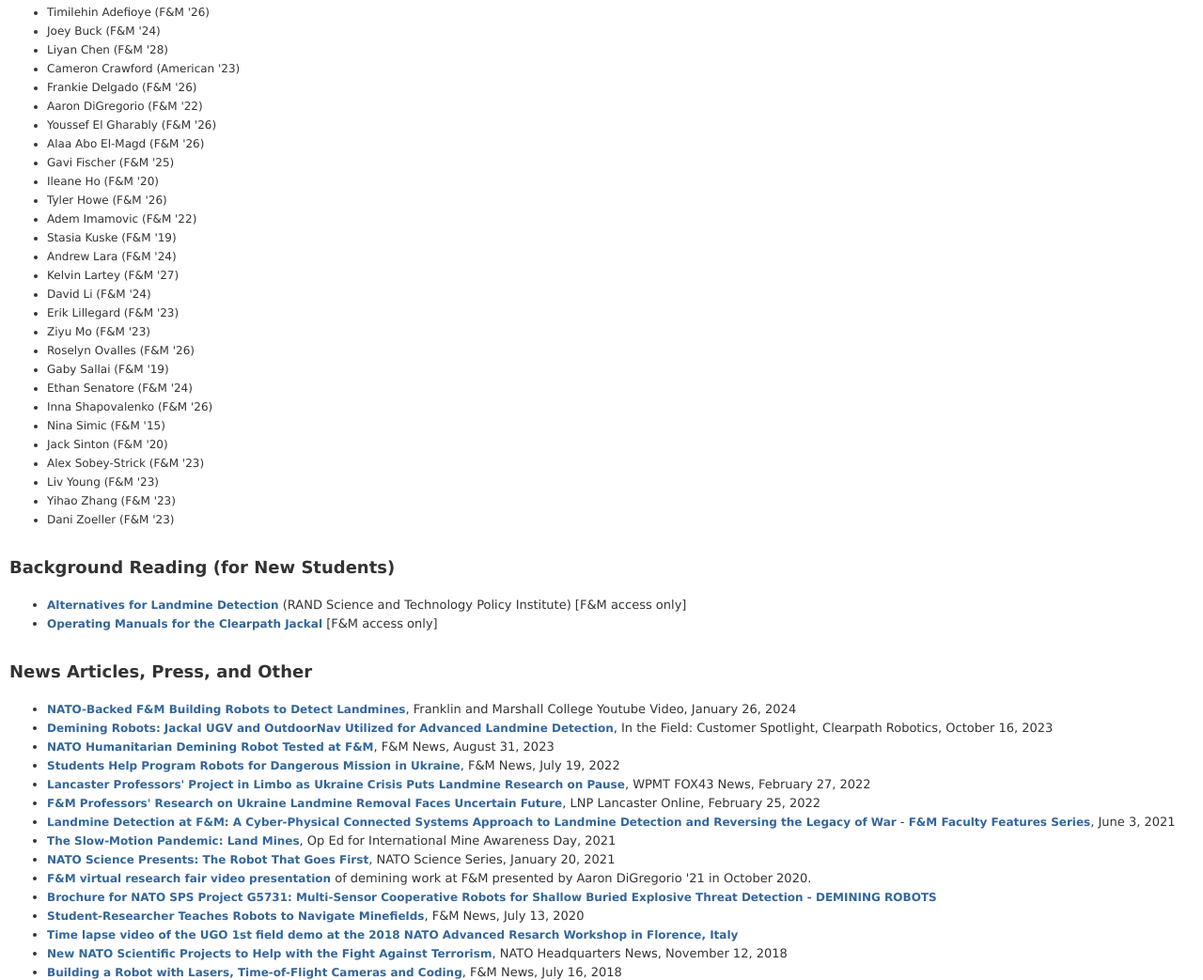
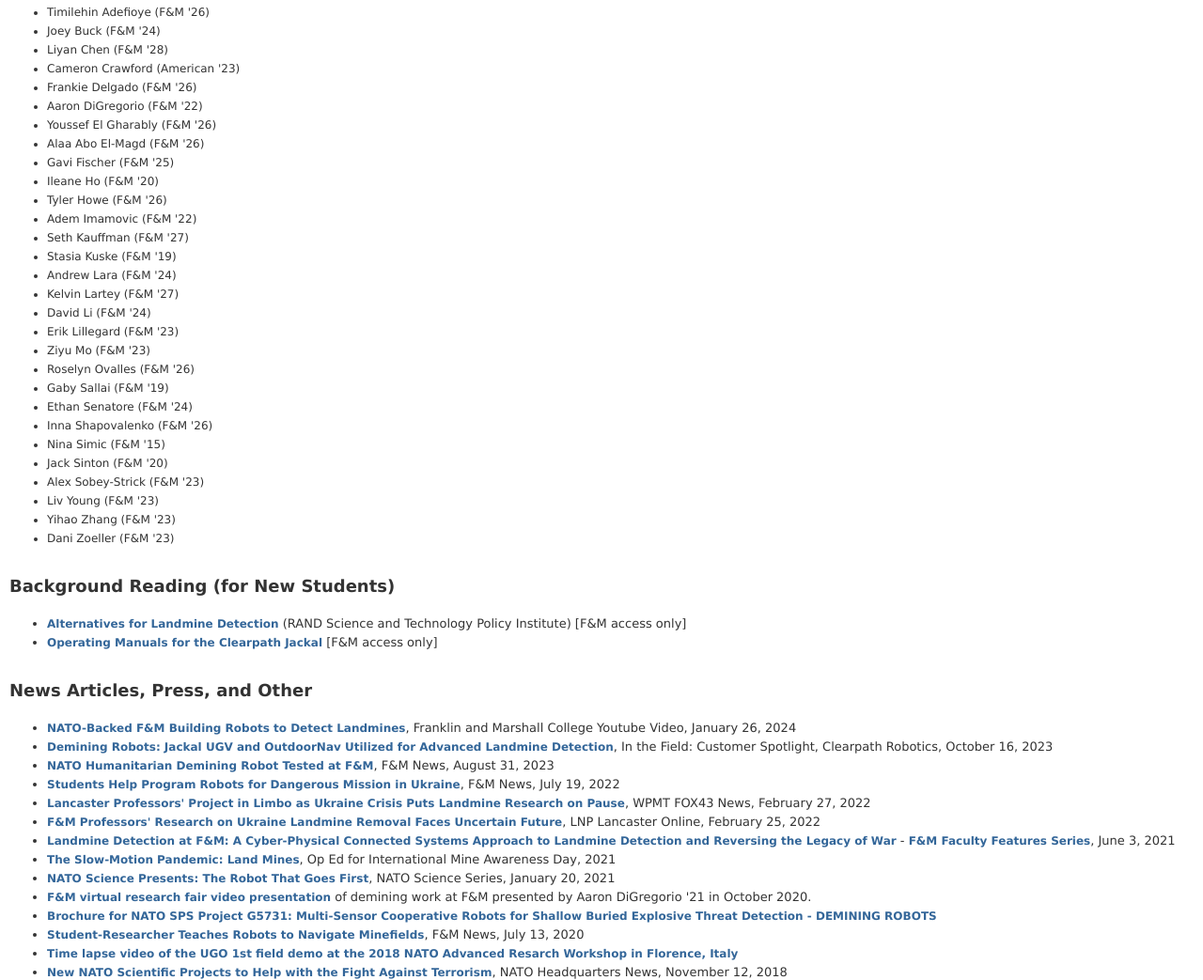
Before and after one commit to froneycrawford/landmine, a plain HTML site: page index.html in a window 1280 px wide. Shown: the part 2111-3154 px from the top of the page at 94% size. Drawn offline with Linux system fonts and the light colour scheme.

Commit message:
landmine12

```diff
--- a/index.html
+++ b/index.html
@@ -244,6 +244,7 @@ Physics and Astronomy)
 <li> Ileane Ho (F&M '20)
 <li> Tyler Howe (F&M '26)
 <li> Adem Imamovic (F&M '22)
+<li> Seth Kauffman (F&M '27)
 <li> Stasia Kuske (F&M '19)
 <li> Andrew Lara (F&M '24)
 <li> Kelvin Lartey (F&M '27)
```
